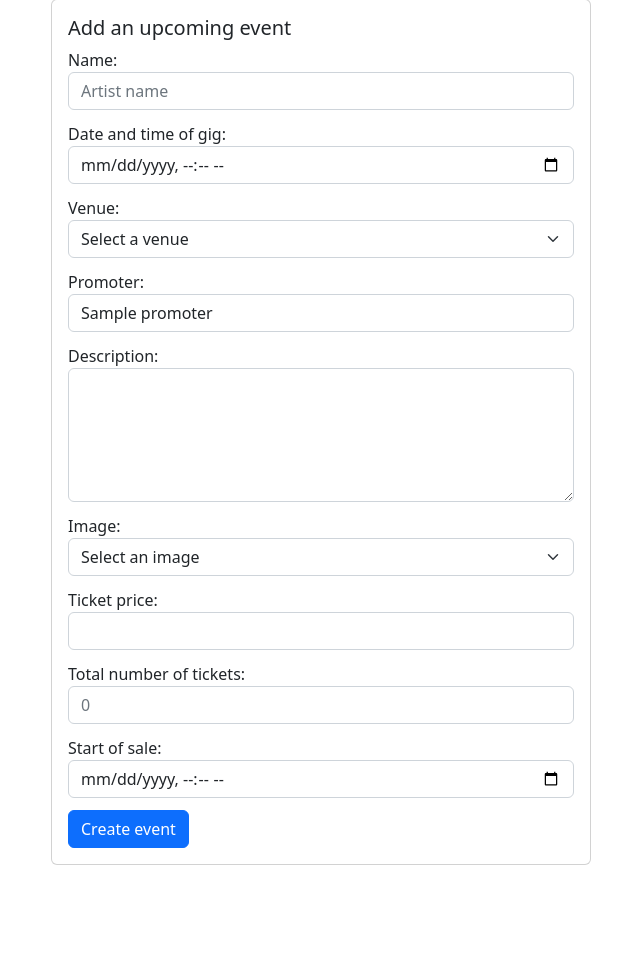
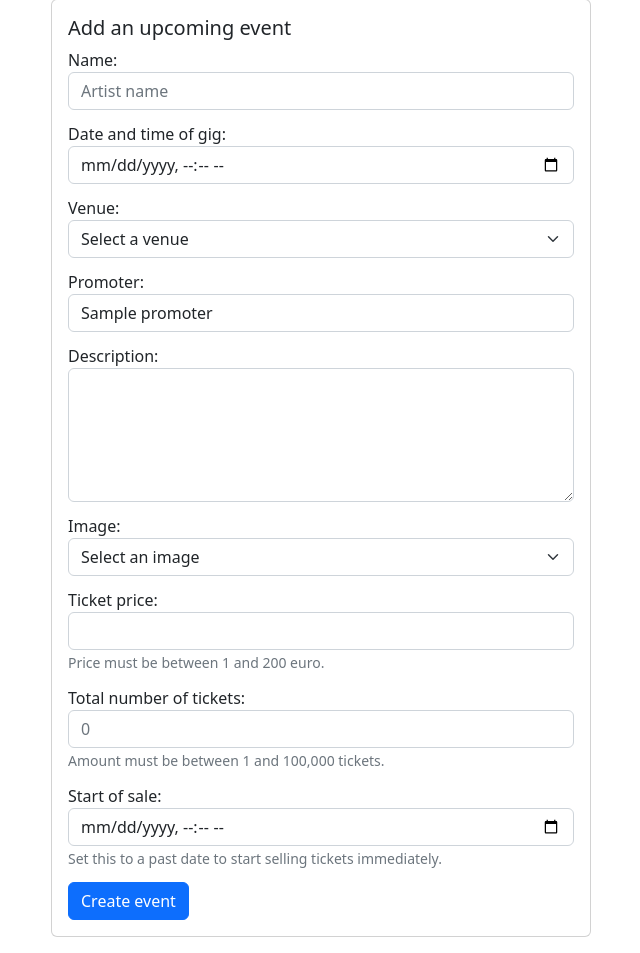
Before and after one commit to shielsr/assignment-03, a Flask app: template templates/add.html in a window 1280 px wide. Shown: the part 137-1090 px from the top of the page, without its empty margins (34-674 px from the left). Before the commit the page ends 1002 px from the top, so only its background shows below. Run offline with Flask 3, Linux system fonts and the light colour scheme; the template is opened without the code that fills it: most values are stand-ins (such as "Sample title", 1, 10 or a date in 2020).

Commit message:
Form validation on the /add page.

```diff
--- a/app.py
+++ b/app.py
@@ -42,7 +42,6 @@ def add():
         promoter_name = request.form.get("promoter")
         description = request.form.get("description", "")
         image_url = request.form.get("image_url", "")
-
         ticket_price = float(request.form.get("ticket_price"))
         tickets_left = int(request.form.get("tickets_left"))
         sale_date_time = request.form.get("sale_date_time")
--- a/static/css/style.css
+++ b/static/css/style.css
@@ -47,6 +47,7 @@ form div {
     width: 100%;
     /* Width of carousel */
     display: flex;
+    flex-direction: column;
     /* Set inline elements */
 }
 
@@ -87,7 +88,10 @@ form div {
 
 }
 
-
+.carousel a {
+    text-decoration: none;
+    color:black;
+}
 
 /* ---------------------------------------------------------- */
 
--- a/static/js/script.js
+++ b/static/js/script.js
@@ -1,3 +1,67 @@
+/* ----------Form validation for add.html--------------- */
+
+function validateAddForm(event) {
+    if (event) {
+        event.preventDefault();  // From the lecture, this stops the form resetting
+    }
+    let errors = [];
+
+
+    // Collect all inputs
+    let artist = document.querySelector('input[name="artist"]');
+    let dateTime = document.querySelector('input[name="date_time"]');
+    let venue = document.querySelector('select[name="venue"]');
+    let promoter = document.querySelector('input[name="promoter"]');
+    let description = document.querySelector('textarea[name="description"]');
+    let imageUrl = document.querySelector('select[name="image_url"]');
+    let ticketPrice = document.querySelector('input[name="ticket_price"]');
+    let ticketsLeft = document.querySelector('input[name="tickets_left"]');
+    let saleDateTime = document.querySelector('input[name="sale_date_time"]');
+
+    // Helper to reset and mark invalid fields
+    function setValidity(input, isValid, message) {
+        input.classList.remove("is-invalid", "is-valid");
+        if (isValid) {
+            input.classList.add("is-valid");
+        } else {
+            input.classList.add("is-invalid");
+            if (message) errors.push(message);
+        }
+    }
+
+    // Field checks
+    setValidity(artist, artist.value.trim() !== "", "Artist name is required.");
+    setValidity(dateTime, dateTime.value.trim() !== "", "Date and time of event are required.");
+    setValidity(venue, venue.value !== "Select a venue", "Please select a venue.");
+    setValidity(promoter, promoter.value.trim() !== "", "Promoter name is required.");
+    setValidity(description, description.value.trim() !== "", "Description is required.");
+    setValidity(imageUrl, imageUrl.value !== "Select an image", "Please select an image.");
+    setValidity(ticketPrice, ticketPrice.value && !isNaN(ticketPrice.value) && Number(ticketPrice.value) > 0 && Number(ticketPrice.value) < 200, "Ticket price must be between 1 and 200 euro. Don't be greedy!");
+    setValidity(ticketsLeft, ticketsLeft.value && !isNaN(ticketsLeft.value) && Number(ticketsLeft.value) > 0 && Number(ticketsLeft.value) < 100000, "Total tickets must be between 1 and 100,000.");
+    setValidity(saleDateTime, saleDateTime.value.trim() !== "", "Start of sale date and time are required.");
+
+
+    var errorDiv = document.getElementById("form-errors");
+    errorDiv.innerHTML = ""; // Clear previous errors
+
+    if (errors.length > 0) {
+        document.getElementById("form-errors").classList.remove('d-none');
+        errorDiv.innerHTML = errors.join("<br>");
+        document.getElementById("form-errors").scrollIntoView({
+            behavior: "smooth",
+            block: "start"   // "start" | "center" | "end" | "nearest"
+        });
+        return false; // This is critical!
+    }
+
+}
+
+
+/*  ------------End form validation------------ */
+
+/* ----------Refresh tickets_left using JS--------------- */
+
+
 document.addEventListener("DOMContentLoaded", function () {
     const refreshTicketsLeft = document.getElementById("refresh-tickets-left");
     if (!refreshTicketsLeft) return; // Exit if refreshTicketsLeft is not present
@@ -18,7 +82,8 @@ document.addEventListener("DOMContentLoaded", function () {
 
 
 
-/* Card carousel on mobile  */
+/* ----------Card carousel on mobile only--------------- */
+
 
 document.addEventListener("DOMContentLoaded", function () {
     const carousel = document.querySelector(".carousel");
@@ -94,14 +159,6 @@ document.addEventListener("DOMContentLoaded", function () {
         clearTimeout(timeoutId));
     wrapper.addEventListener("mouseleave", autoPlay);
 
-    // Add event listeners for the arrow buttons to
-    // scroll the carousel left and right
-    arrowBtns.forEach(btn => {
-        btn.addEventListener("click", () => {
-            carousel.scrollLeft += btn.id === "left" ?
-                -firstCardWidth : firstCardWidth;
-        });
-    });
 });
 
 
--- a/templates/add.html
+++ b/templates/add.html
@@ -8,8 +8,7 @@
 <div class="card narrow-card">
     <div class="card-body">
         <h5 class="card-title">Add an upcoming event</h3>
-            <form action="{{ url_for('add') }}" method="post">
-
+            <form action="{{ url_for('add') }}" method="POST" onsubmit="return validateAddForm();">
                 <div class="form-group">
                     <label for="artist">Name:</label>
                     <input type="text" name="artist" class="form-control" placeholder="Artist name">
@@ -52,15 +51,19 @@
                 <div class="form-group">
                     <label for="ticket_price">Ticket price:</label>
                     <input type="number" name="ticket_price" class="form-control" step="0.01" id="price">
+                    <small id="ticket_price_help" class="form-text">Price must be between 1 and 200 euro.</small>
                 </div>
                 <div class="form-group">
                     <label for="tickets_left">Total number of tickets:</label>
                     <input type="number" name="tickets_left" class="form-control" placeholder="0">
+                    <small id="sale_date_time_help" class="form-text">Amount must be between 1 and 100,000 tickets.</small>
                 </div>
                 <div class="form-group">
                     <label for="sale_date_time">Start of sale:</label>
                     <input type="datetime-local" name="sale_date_time" class="form-control">
+                    <small id="sale_date_time_help" class="form-text">Set this to a past date to start selling tickets immediately.</small>
                 </div>
+                <div id="form-errors" class="alert-danger alert d-none"></div>
                 <button type="submit" class="btn btn-primary">Create event</button>
 
             </form>
--- a/templates/base.html
+++ b/templates/base.html
@@ -51,7 +51,7 @@
             </li>
             {% endif %}
             <li class="nav-item">
-               {% if session.get('username') %}
+              {% if session.get('username') %}
               <button class="btn btn-light" onclick="window.location.href='{{ url_for('logout') }}'">Log out</button>
               {% else %}
               <button class="btn btn-light" onclick="window.location.href='{{ url_for('login_page') }}'">Log in</button>
@@ -72,6 +72,8 @@
 
     </main>
   </div>
+
+
 </body>
 
 </html>
```
Also changed, not shown: templates/home.html (+4 -3 lines).
